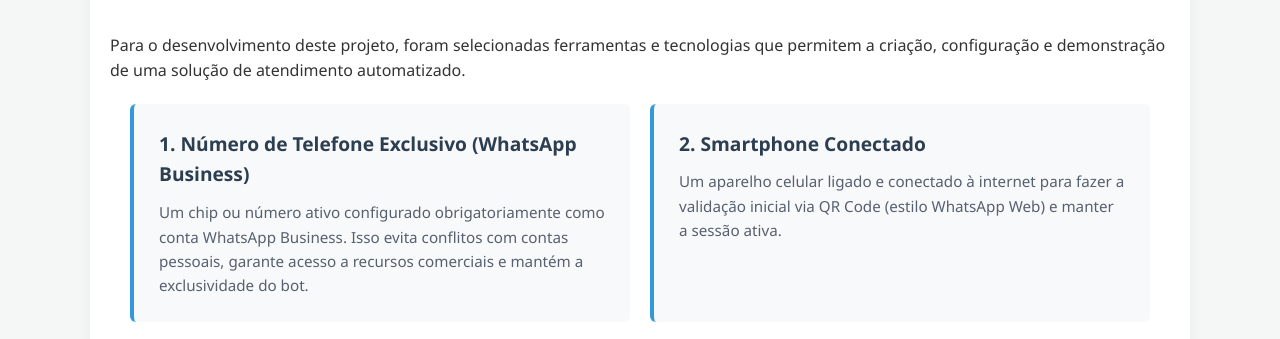
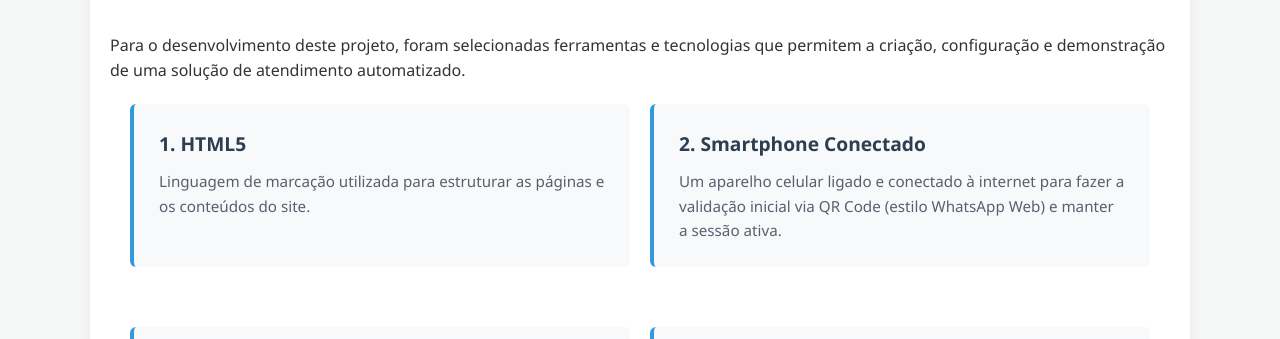
Before and after one commit to Bonifaciodev96/projeto-extens-o, a plain HTML site: page materiais.html in a window 1280 px wide. Shown: the part 455-794 px from the top of the page. Drawn offline with Linux system fonts and the light colour scheme.

Commit message:
Update materiais.html

```diff
--- a/materiais.html
+++ b/materiais.html
@@ -94,8 +94,8 @@
         <div class="grid-materiais">
             <div class="linha-material">
                 <div class="item-material">
-                    <h3>1. N&uacute;mero de Telefone Exclusivo (WhatsApp Business)</h3>
-                    <p>Um chip ou n&uacute;mero ativo configurado obrigatoriamente como conta WhatsApp Business. Isso evita conflitos com contas pessoais, garante acesso a recursos comerciais e mant&eacute;m a exclusividade do bot.</p>
+                    <h3>1. HTML5</h3>
+                    <p>Linguagem de marcação utilizada para estruturar as páginas e os conteúdos do site.</p>
                 </div>
                 <div class="item-material">
                     <h3>2. Smartphone Conectado</h3>
```
